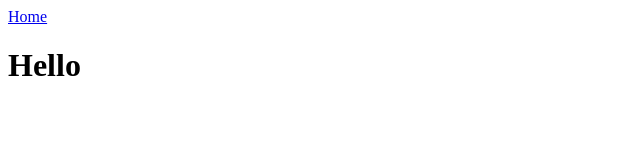
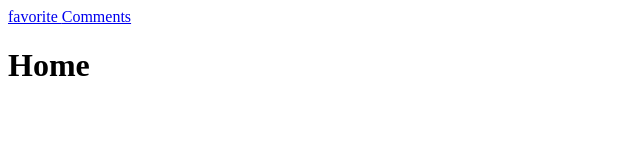
Before and after one commit to JenniferSmith007/search_recipes, a React (Vite) app: page / in a window 1280 px wide. Shown: the top 160 px of the page, without its empty margins (0-640 px from the left). Built offline with nearby package versions, Linux system fonts and the light colour scheme.

Commit message:
Added React Router

```diff
--- a/src/App.jsx
+++ b/src/App.jsx
@@ -11,8 +11,8 @@ function App() {
 
    <Router>
   <Routes>
-    <Route path="/" element={<Home/>} />
-    <Route path="/favoriterecipes" element={<Favorites />} />
+    <Route path="/*" element={<Home/>} />
+    <Route path="/favorites/*" element={<Favorites />} />
     <Route path="/comments" element={<Comments />} />
   </Routes>
 </Router>
--- a/src/components/Comments.jsx
+++ b/src/components/Comments.jsx
@@ -1,6 +1,10 @@
+import { Link } from "react-router-dom";
 export const Comments = () => {
     return(
         <div>
+             <Link to='/' className='home'>Home</Link>
+        <Link to='/favorites' className='favorites'>favorite </Link>
+
             <h1>Comments</h1>
         </div>
     )
--- a/src/components/Favorites.jsx
+++ b/src/components/Favorites.jsx
@@ -1,6 +1,9 @@
+import { Link } from "react-router-dom";
 export const Favorites = () => {
     return(
         <div>
+             <Link to='/' className='home'>Home</Link>
+             <Link to='/comments' className='comments'>Comments </Link>
             <h1>Favorites</h1>
         </div>
     )
--- a/src/components/Home.jsx
+++ b/src/components/Home.jsx
@@ -2,8 +2,10 @@ import { Link } from "react-router-dom";
 export const Home = () => {
 return (
     <div>
-         <Link to='/' className='home-link'>Home </Link>
-        <h1>Hello</h1>
+         <Link to='/favorites' className='favorites'>favorite </Link>
+         <Link to='/comments' className='comments'>Comments</Link>
+
+        <h1>Home</h1>
     </div>
 )
 }
```
